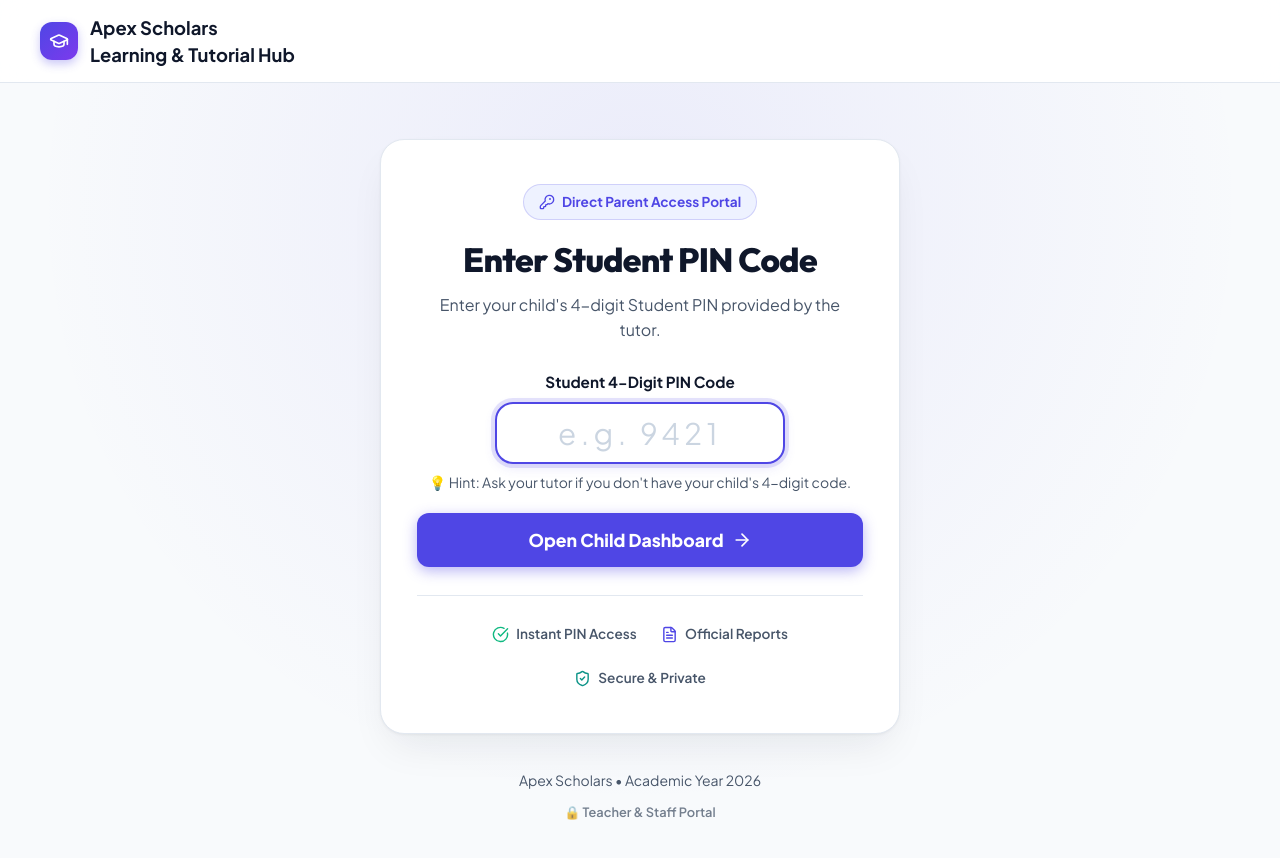
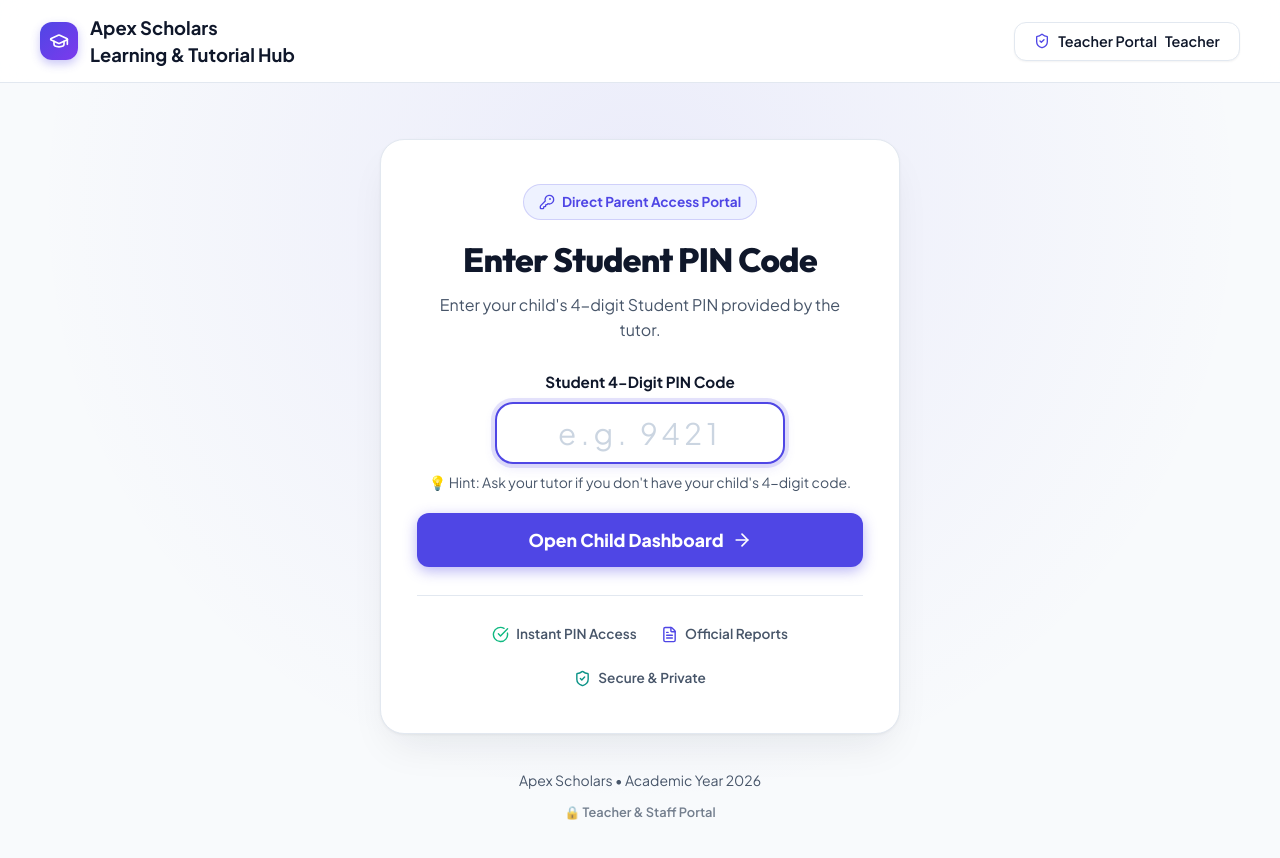
Before and after one commit to laymedabe/student_report, a React (Vite) app: page / in a window 1280 px wide. Shown: the top 858 px of the page. Built offline with nearby package versions, Linux system fonts and the light colour scheme; no server answers.

Commit message:
feat: add Navbar and App components for student report portal

```diff
--- a/src/App.jsx
+++ b/src/App.jsx
@@ -52,15 +52,28 @@ export default function App() {
     }, 3500);
   }, []);
 
-  // Teacher state
-  const [currentTeacher, setCurrentTeacher] = useState(() => {
-    try {
-      const stored = localStorage.getItem('apex_teacher_profile');
-      return stored ? JSON.parse(stored) : null;
-    } catch (_) {
-      return null;
-    }
-  });
+  // Teacher state: session-only, not stored in localStorage to prevent auto-login
+  const [currentTeacher, setCurrentTeacher] = useState(null);
+
+  // Clear any existing stored credentials on load
+  useEffect(() => {
+    localStorage.removeItem('apex_teacher_profile');
+    localStorage.removeItem('apex_student_pin');
+    localStorage.removeItem('apex_parent_code');
+  }, []);
+
+  // Warning when refreshing or leaving page while logged in (returns to login portal)
+  useEffect(() => {
+    const handleBeforeUnload = (e) => {
+      if (activeStudent || currentTeacher) {
+        e.preventDefault();
+        e.returnValue = 'Refreshing will return you to the login portal. Are you sure you want to proceed?';
+        return e.returnValue;
+      }
+    };
+    window.addEventListener('beforeunload', handleBeforeUnload);
+    return () => window.removeEventListener('beforeunload', handleBeforeUnload);
+  }, [activeStudent, currentTeacher]);
 
   // Fetch center info
   const fetchPublicData = useCallback(async () => {
@@ -91,10 +104,8 @@ export default function App() {
   const handleTeacherChange = useCallback((teacher) => {
     setCurrentTeacher(teacher);
     if (teacher) {
-      localStorage.setItem('apex_teacher_profile', JSON.stringify(teacher));
       fetchAllStudents(teacher.id);
     } else {
-      localStorage.removeItem('apex_teacher_profile');
       fetchAllStudents();
     }
   }, [fetchAllStudents]);
@@ -184,8 +195,13 @@ export default function App() {
   const handleSwitchMode = (newMode) => {
     setMode(newMode);
     setIsTeacherPreview(false);
+    if (newMode === 'parent') {
+      // Clear teacher session so switching to teacher portal requires entering passcode
+      setCurrentTeacher(null);
+    }
     if (newMode === 'teacher') {
-      fetchAllStudents(currentTeacher?.id);
+      setCurrentTeacher(null);
+      fetchAllStudents();
     }
   };
 
--- a/src/components/Navbar.jsx
+++ b/src/components/Navbar.jsx
@@ -59,7 +59,17 @@ export default function Navbar({
               <span className="nav-btn-text-full">Parent Portal View</span>
               <span className="nav-btn-text-mobile">Parent View</span>
             </button>
-          ) : null}
+          ) : (
+            <button
+              className="btn btn-secondary nav-mode-btn"
+              onClick={() => onSwitchMode('teacher')}
+              aria-label="Switch to Teacher Portal"
+            >
+              <ShieldCheck size={16} color="var(--primary)" />
+              <span className="nav-btn-text-full">Teacher Portal</span>
+              <span className="nav-btn-text-mobile">Teacher</span>
+            </button>
+          )}
         </div>
       </div>
     </header>
```
